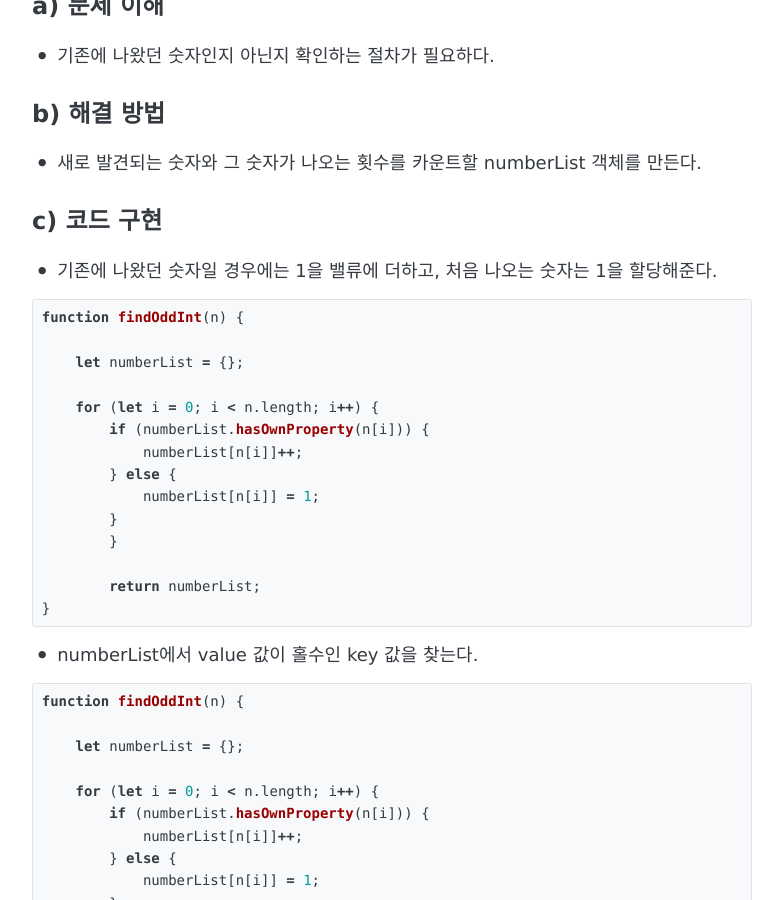
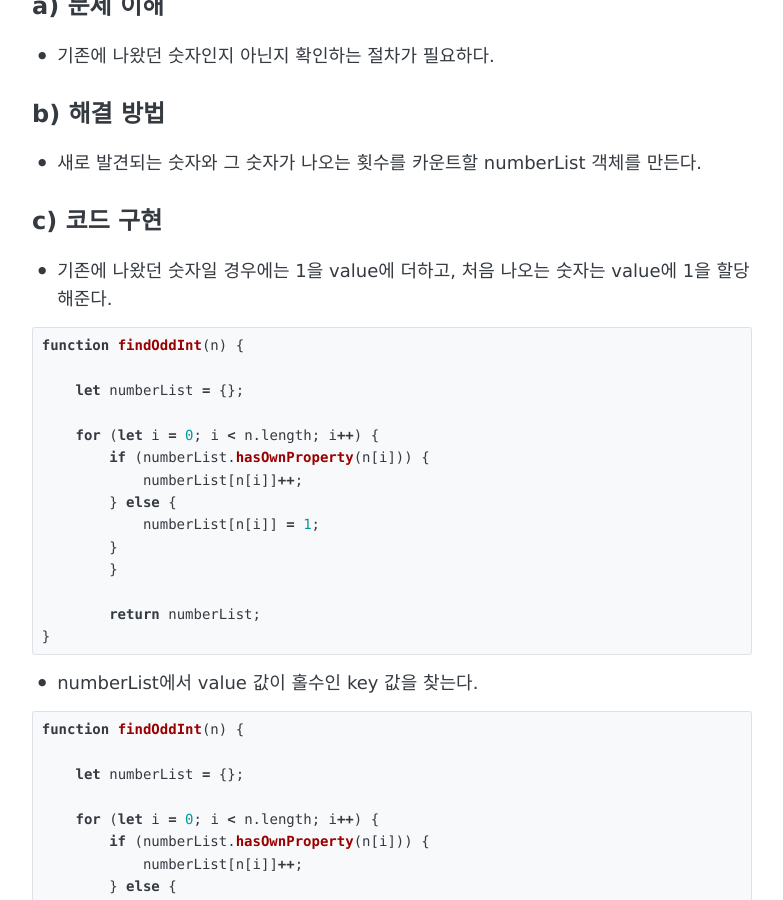
Before and after one commit to dwook/dwook.github.io, a Jekyll site: the page built from _posts/2019-06-16-algorithm-2.md, in a window 1280 px wide and 900 px high, scrolled down 510 px. Shown: the whole window, without its empty margins (248-1031 px from the left). Built offline with Jekyll 4.4.1, drawn with Linux system fonts in a browser that asks for light colours.

Commit message:
190620 - 2

````diff
--- a/_posts/2019-06-16-algorithm-2.md
+++ b/_posts/2019-06-16-algorithm-2.md
@@ -19,7 +19,7 @@ tags:
 
 
 ## c) 코드 구현
-* 기존에 나왔던 숫자일 경우에는 1을 밸류에 더하고, 처음 나오는 숫자는 1을 할당해준다.
+* 기존에 나왔던 숫자일 경우에는 1을 value에 더하고, 처음 나오는 숫자는 value에 1을 할당해준다.
 
 ```javascript
 function findOddInt(n) {
````
